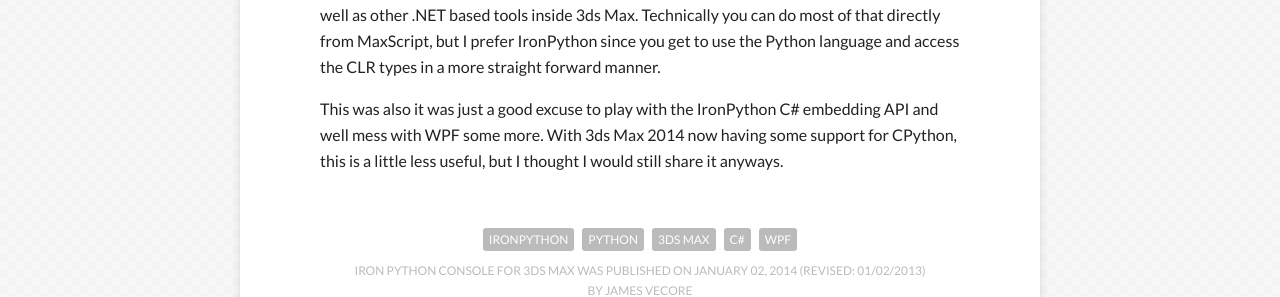
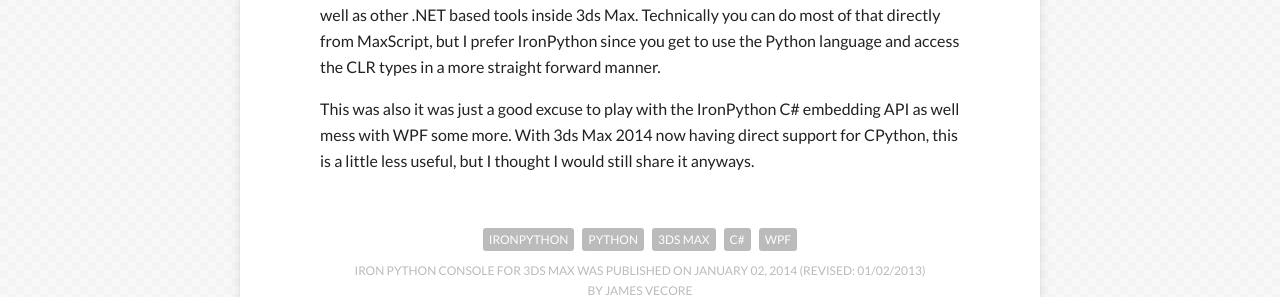
Before and after one commit to jamesvecore/jamesvecore.github.io, a Jekyll site: the page built from _posts/2014-01-02-iron-python-console-for-3dsmax.md, in a window 1280 px wide. Shown: the part 954-1251 px from the top of the page. Built offline with Jekyll 4.4.1, drawn with Linux system fonts in a browser that asks for light colours; nearby versions of some CDN libraries; comment, search, counter and statistics services are not loaded.

Commit message:
fixed a typo in the ironpython post

```diff
--- a/_posts/2014-01-02-iron-python-console-for-3dsmax.md
+++ b/_posts/2014-01-02-iron-python-console-for-3dsmax.md
@@ -16,4 +16,4 @@ This is quick video showing a WPF IronPython console I wrote for 3ds Max a while
 
 The purpose of this project was to be able to be interactively probe 3ds Max's .NET API as well as other .NET based tools inside 3ds Max. Technically you can do most of that directly from MaxScript, but I prefer IronPython since you get to use the Python language and access the CLR types in a more straight forward manner.
 
-This was also it was just a good excuse to play with the IronPython C# embedding API and well mess with WPF some more. With 3ds Max 2014 now having some support for CPython, this is a little less useful, but I thought I would still share it anyways.
+This was also it was just a good excuse to play with the IronPython C# embedding API as well mess with WPF some more. With 3ds Max 2014 now having direct support for CPython, this is a little less useful, but I thought I would still share it anyways.
```
